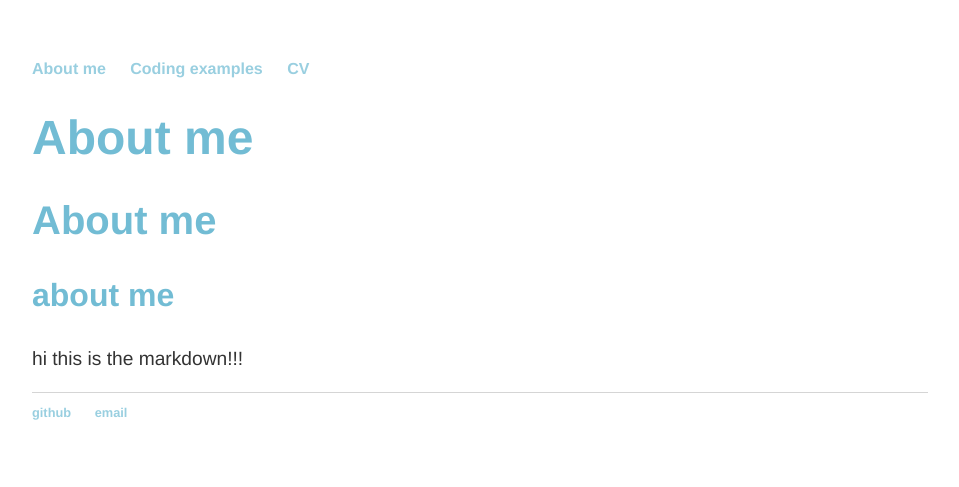
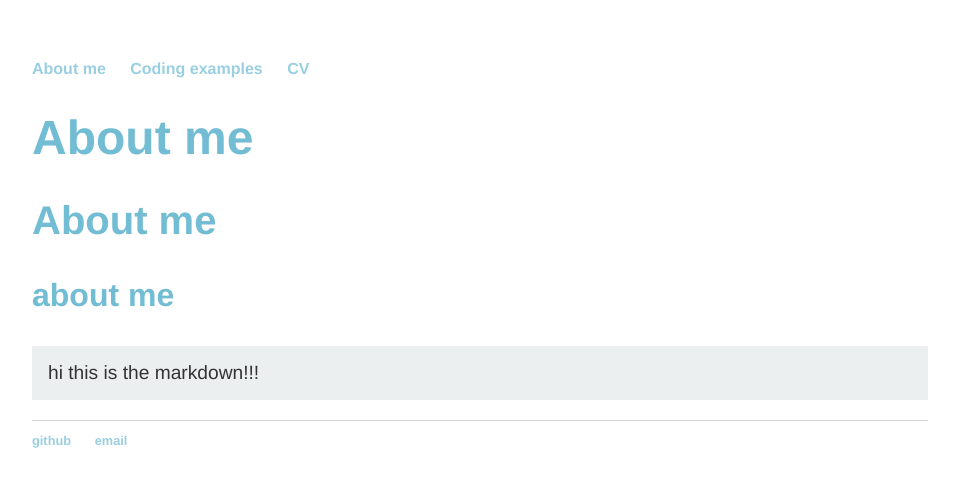
Before and after one commit to lena-kilian/lena-kilian.github.io, a Jekyll site: the page built from index.md, in a window 1280 px wide. Shown: the top 487 px of the page, without its empty margins (160-1119 px from the left). Built offline with Jekyll 4.4.1, drawn with Linux system fonts in a browser that asks for light colours; our own code applies the rules of GitHub Pages for plain Markdown files.

Commit message:
Update main.css

```diff
--- a/css/main.css
+++ b/css/main.css
@@ -40,6 +40,8 @@ p {
     line-height: 1.4em;
     font-family:'Helvetica', 'Arial', 'Sans-Serif';
     color: #333;
+    background: #ebeff0;
+    padding: 14px 16px;
 }
 footer {
     border-top: 1px solid #d5d5d5;
```
